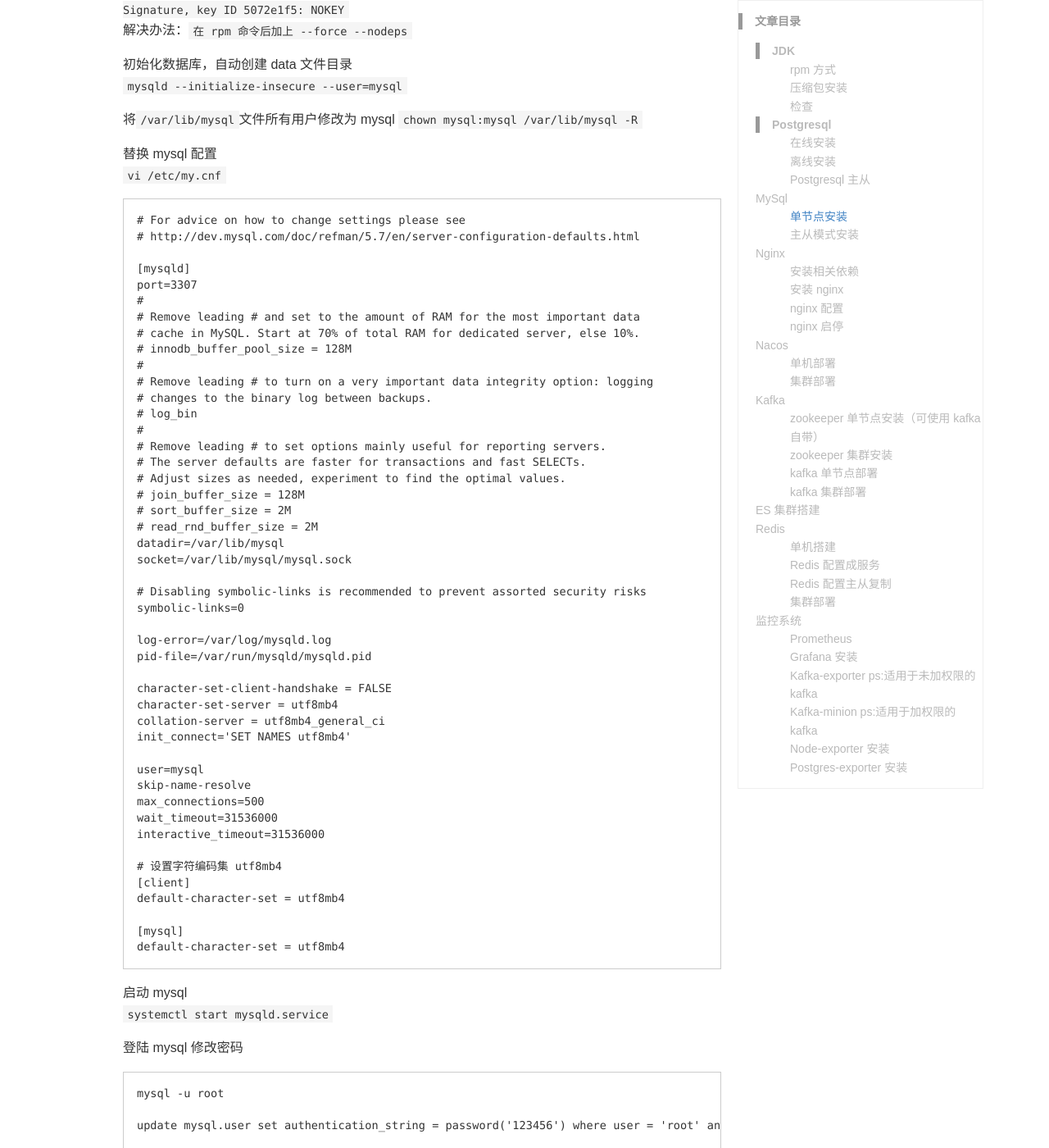
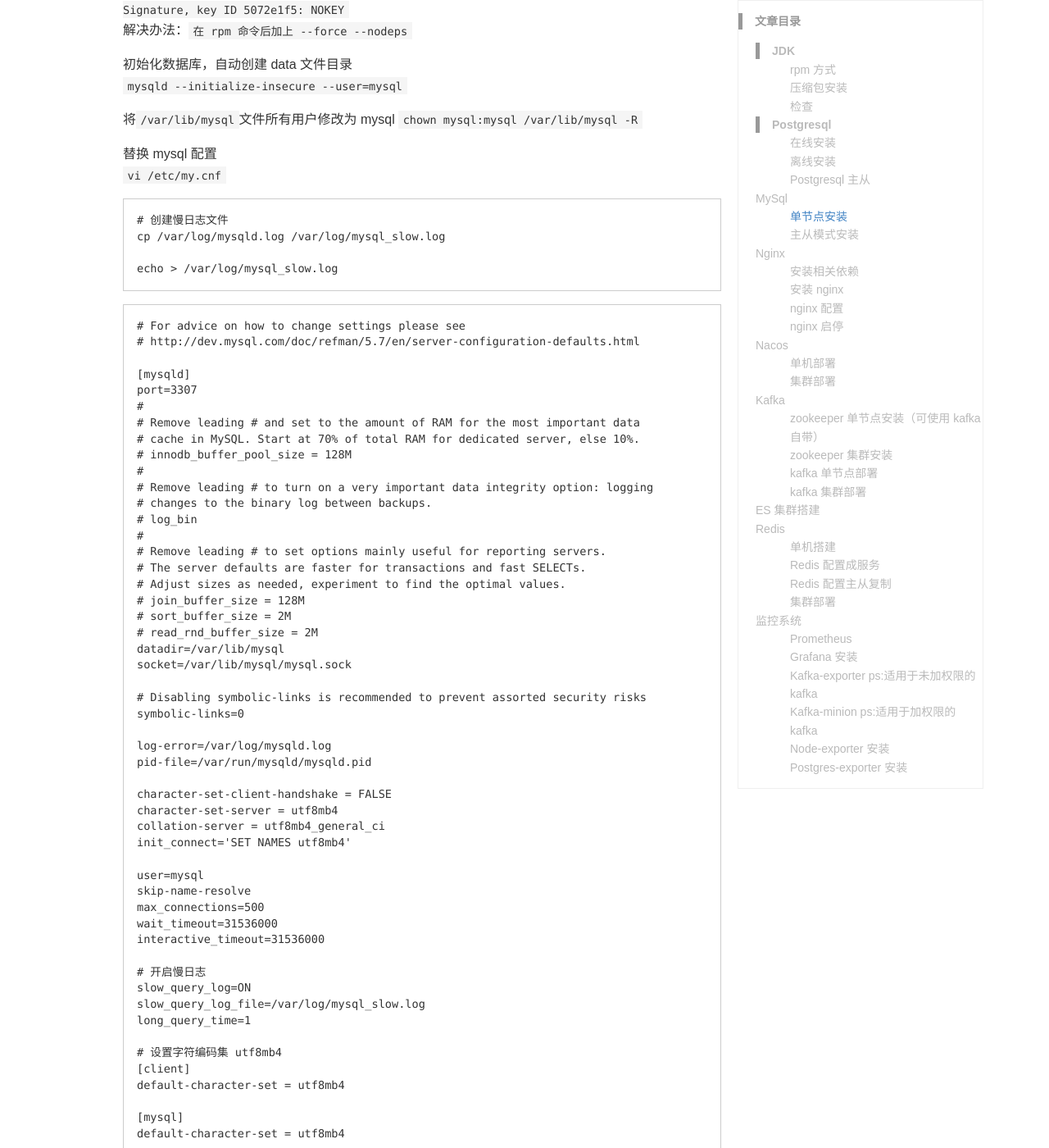
Before and after one commit to Lewinz/lewinz.github.io, a Jekyll site: the page built from _wiki/middleware.md, in a window 1280 px wide and 1400 px high, scrolled down 5974 px. Shown: the whole window at 82% size. Built offline with Jekyll 4.4.1, drawn with Linux system fonts in a browser that asks for light colours; some web fonts are replaced; comment, search, counter and statistics services are not loaded; a style sheet for code colours, icons or effects is not loaded.

Commit message:
update mysql slow_log config

````diff
--- a/_wiki/middleware.md
+++ b/_wiki/middleware.md
@@ -264,6 +264,12 @@
 
 替换 mysql 配置
 `vi /etc/my.cnf`
+``` sh
+# 创建慢日志文件
+cp /var/log/mysqld.log /var/log/mysql_slow.log
+
+echo > /var/log/mysql_slow.log
+```
 ```sh
 # For advice on how to change settings please see
 # http://dev.mysql.com/doc/refman/5.7/en/server-configuration-defaults.html
@@ -304,6 +310,11 @@
 max_connections=500
 wait_timeout=31536000
 interactive_timeout=31536000
+
+# 开启慢日志
+slow_query_log=ON
+slow_query_log_file=/var/log/mysql_slow.log
+long_query_time=1
 
 # 设置字符编码集 utf8mb4
 [client]
````
